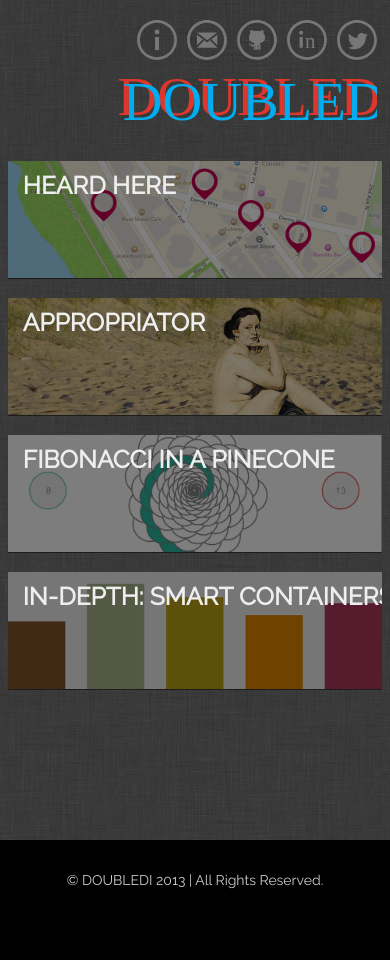
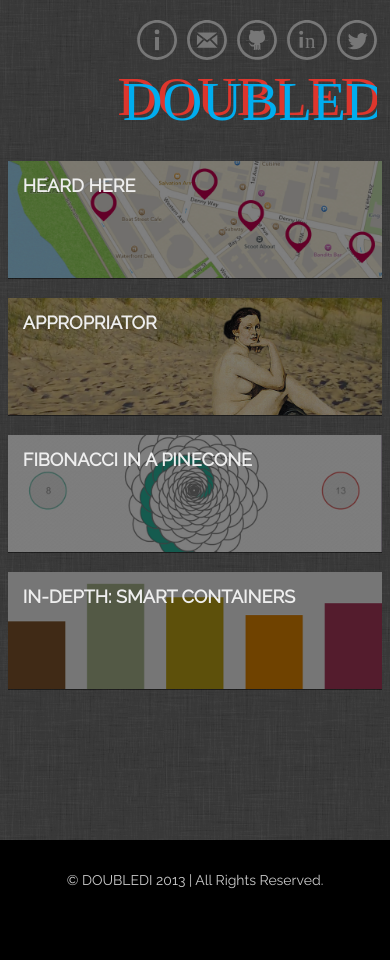
Before and after one commit to diannamertz/doubledi.github.com, a Jekyll site: the page built from index.html, in a window 390 px wide. Built offline with Jekyll 4.4.1, drawn with Linux system fonts in a browser that asks for light colours.

```diff
--- a/css/style.css
+++ b/css/style.css
@@ -288,6 +288,10 @@
     padding-right: 2%;
   }
 
+    ul.entries li .overlaydark h3 {
+    font-size: 18px;
+  }
+
   .hero-unit {
     padding: 10px;
   }
```
